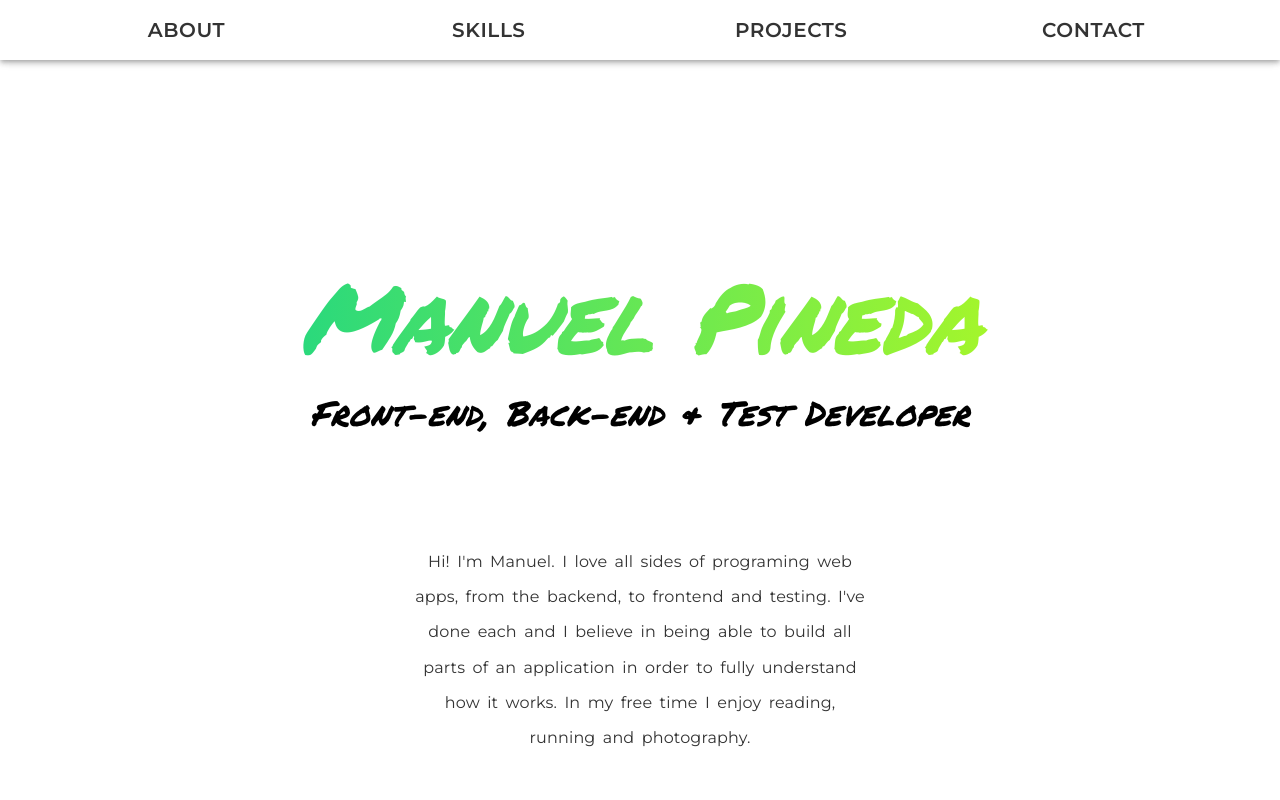
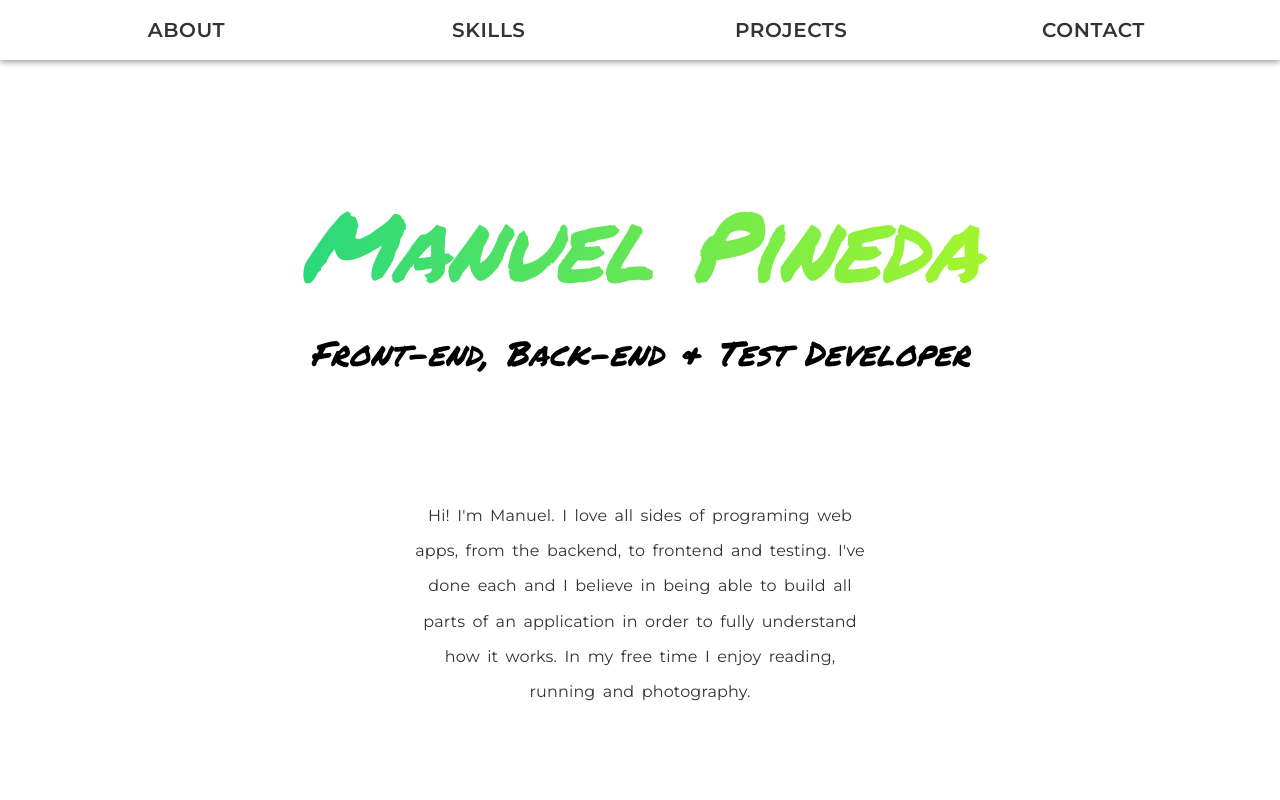
Before and after one commit to manuel12/personal-portfolio-page, a React (Create React App) app in the folder react-portfolio/: page / in a window 1280 px wide. Shown: the top 800 px of the page. Built offline with nearby package versions, Linux system fonts and the light colour scheme.

Commit message:
Replaced spacing values and background color with constants.

```diff
--- a/react-portfolio/src/components/Home/styles.css
+++ b/react-portfolio/src/components/Home/styles.css
@@ -1,9 +1,9 @@
 .welcome-section {
-  background-color: white;
-  margin: 50px auto 10px;
+  background-color: var(--white);
+  margin: var(--spacing-lg) auto var(--spacing-sm);
   width: 100%;
   min-height: 100vh;
-  padding: 150px 0;
+  padding: var(--spacing-lg) 0;
   text-align: center;
 }
 
@@ -25,12 +25,12 @@
   background: linear-gradient(to right, #00cf98 0%, #ccff11 100%);
   -webkit-background-clip: text;
   -webkit-text-fill-color: transparent;
-  margin-bottom: 20px !important;
+  margin-bottom: var(--spacing-md) !important;
 }
 
 .about-text-profession {
   color: var(--main-font);
-  margin-bottom: 50px !important;
+  margin-bottom: var(--spacing-lg) !important;
 }
 
 .about-text-about-me {
@@ -40,7 +40,7 @@
   max-width: 450px;
   line-height: 2.2 !important;
   color: var(--font-color);
-  font-family: Montserrat, sans-serif !important;
+  font-family: var(--secondary-font) !important;
 }
 
 @media only screen and (min-width: 768px) {
```
